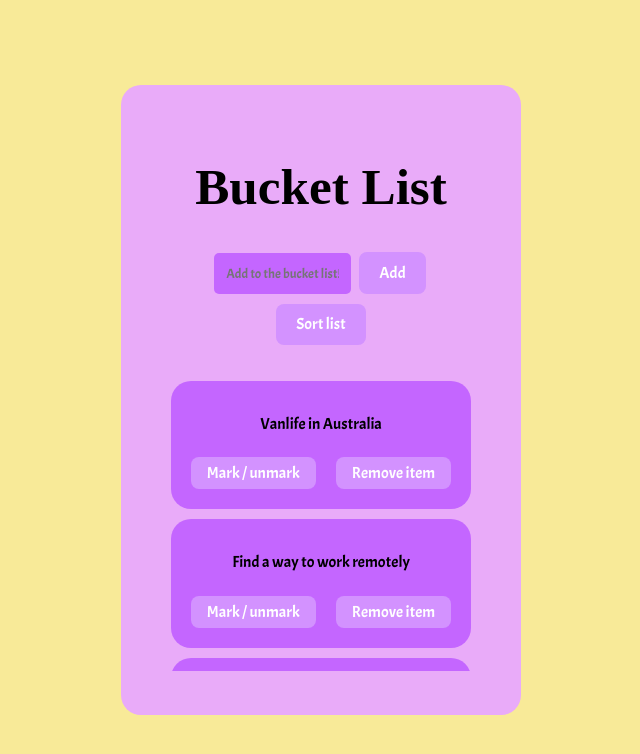
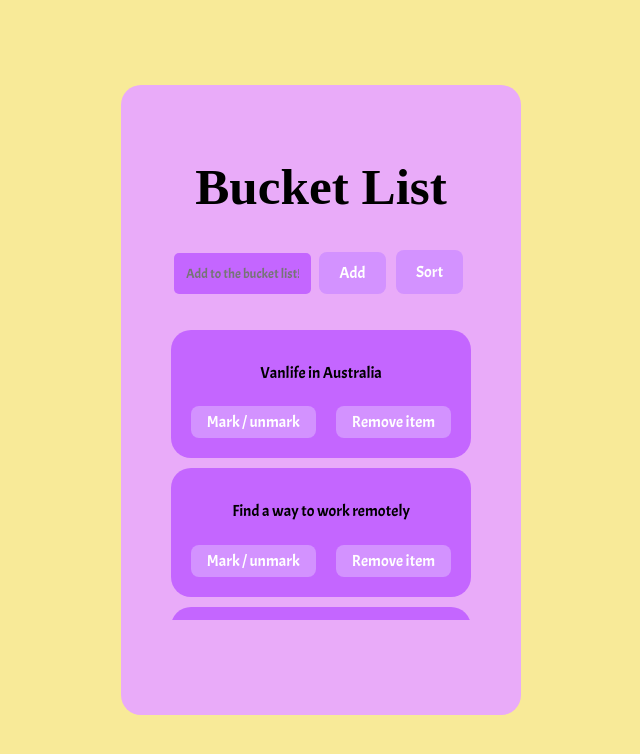
Before and after one commit to Medieinstitutet/the-todos-jennikaelisson, a React (Vite) app: page / in a window 1280 px wide. Shown: the top 754 px of the page, without its empty margins (319-959 px from the left). Built offline with nearby package versions, Linux system fonts and the light colour scheme; a web font is replaced by a local one.

Commit message:
added div to form and sort

```diff
--- a/src/components/BucketList.tsx
+++ b/src/components/BucketList.tsx
@@ -4,8 +4,6 @@ import { RemoveBucketItem } from "./RemoveBucketItem";
 import { ToDoForm } from "./ToDoForm";
 import { PresentTasks } from "./PresentTasks";
 import "../bucketlist.css"
-
-
 
 export const BucketList = () => {
   const [tasks, setTasks] = useState<BucketItem[]>(
@@ -48,7 +46,6 @@ export const BucketList = () => {
         a.bucketActivity.localeCompare(b.bucketActivity)
       )
     );
-    // setTasks(tasks.slice().sort((a, b) => a.bucketActivity.localeCompare(b.bucketActivity)));
   };
 
   localStorage.setItem("task", JSON.stringify(tasks));
@@ -56,8 +53,10 @@ export const BucketList = () => {
   return (
     <div id="container">
       <h1>Bucket List</h1>
-      <ToDoForm addNewItem={addToList} />
-      <button onClick={handleSort}>Sort list</button>
+      <div id="form-sort">
+        <ToDoForm addNewItem={addToList} />
+        <button id="sort" onClick={handleSort}>Sort</button>
+      </div>
       <ul>
         {tasks.map((task) => {
           return (
```
